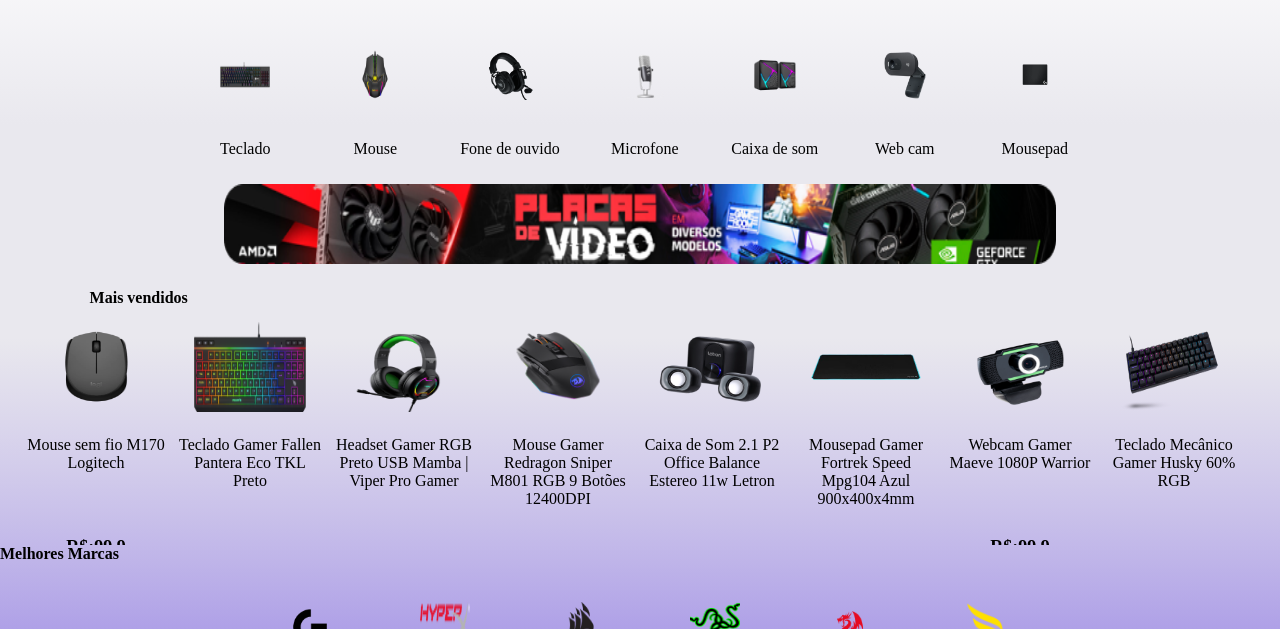
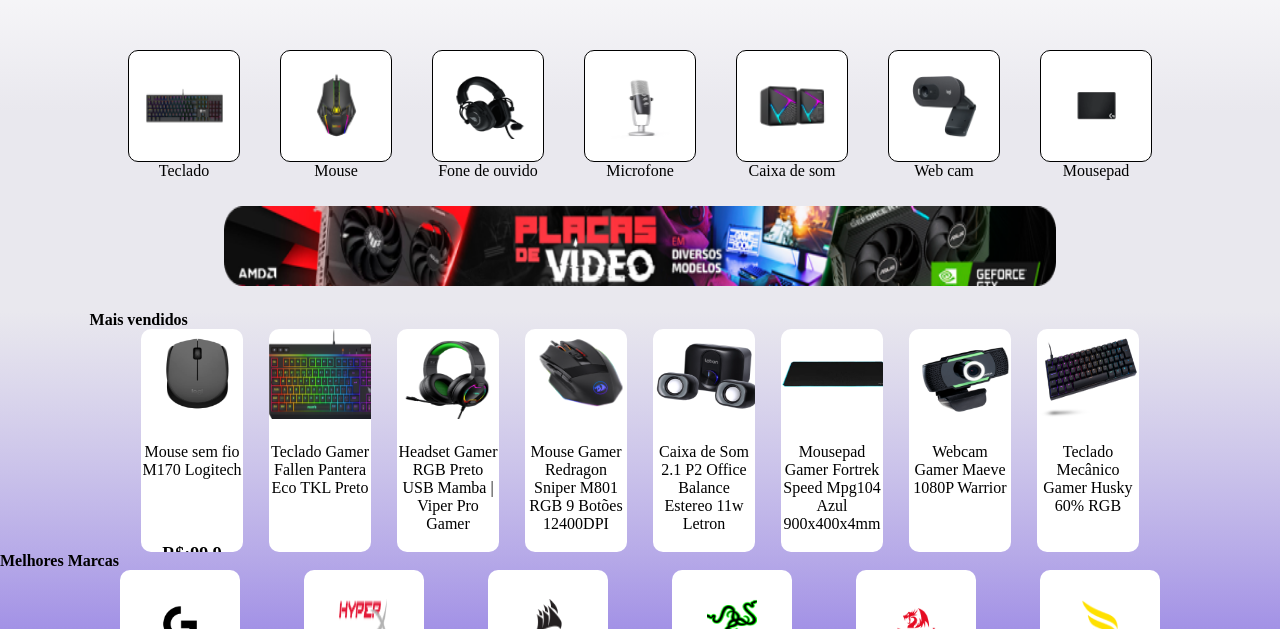
Before and after one commit to Bros12Lek/Anubis, a website: page pages/index.html in a window 1280 px wide. Shown: the part 89-718 px from the top of the page. Drawn offline with Linux system fonts and the light colour scheme; a web font is replaced by a local one.

Commit message:
mudanças feitas na pagina index do site [Adriano]

```diff
--- a/pages/index.html
+++ b/pages/index.html
@@ -1,17 +1,19 @@
 <!DOCTYPE html>
 <html lang="pt-br">
   <head>
+    <link rel="preconnect" href="https://fonts.googleapis.com">
+    <link rel="preconnect" href="https://fonts.gstatic.com" crossorigin>
+    <link href="https://fonts.googleapis.com/css2?family=Great+Vibes&family=Inter:wght@400;600&family=Raleway:ital,wght@1,300&display=swap" rel="stylesheet">
     <meta charset="UTF-8" />
     <meta name="viewport" content="width=device-width, initial-scale=1.0" />
-    <title>Login</title>
-    <link rel="stylesheet" href="../styles/style.css" />
+    <link rel="stylesheet" type="text/css" href="../styles/style.css" media="all" >
     <link rel="preconnect" href="https://fonts.googleapis.com" />
     <link rel="preconnect" href="https://fonts.gstatic.com" crossorigin />
     <link
-      href="https://fonts.googleapis.com/css2?family=Roboto:ital@1&display=swap"
-      rel="stylesheet"
+    href="https://fonts.googleapis.com/css2?family=Roboto:ital@1&display=swap"
+    rel="stylesheet"
     />
-    <link rel="preconnect" href="https://fonts.googleapis.com%22%3E/>
+    <link rel="preconnect" href="https://fonts.googleapis.com%22%3E"/>
     <link rel="preconnect" href="https://fonts.gstatic.com/" crossorigin />
     <link
       href="https://fonts.googleapis.com/css2?family=Just+Me+Again+Down+Here&display=swap"
@@ -135,7 +137,7 @@
       <section class="produtos">
           <h4>Mais vendidos</h4>
         <div class="d__flex-produtos">
-          <div class="card__produtos" onclick="addEstilo(this)">
+          <div class="card__produtos" >
             <div class="card__img-produtos">
               <img src="../img/mouse-p-comprar-1.png" alt="" />
             </div>
@@ -266,9 +268,7 @@
         </div>
       </section>
       <section>
-        <div class="titulo__h4-marcas">
-          <h4>Melhores Marcas</h4>
-        </div>
+       <h4>Melhores Marcas</h4>
         <div class="d__flex-marcas">
           <div class="card__marcas">
             <div class="card__img-marca">
--- a/styles/abstract/_functions.scss
+++ b/styles/abstract/_functions.scss
@@ -32,8 +32,8 @@
 
 @mixin cardVizual{
     background-color: white;
-    height: 90px;
-    width: 90px;
+    height: 7rem;
+    width: 7rem;
     display: block;
     margin: 0 auto;
     border-radius: 10px;
--- a/styles/modules/_bodyGrid.scss
+++ b/styles/modules/_bodyGrid.scss
@@ -1,6 +1,6 @@
 @import '../abstract/variables';
 
-body{
+body,html{
     height: 100vh;
     width: 100vw;
     display: grid;
--- a/styles/modules/_conta.scss
+++ b/styles/modules/_conta.scss
@@ -5,12 +5,18 @@
     .conta-container{
         width: 100%;
         height: 100%;
-        border: 2px solid;
+        font-family: inter;
+        font-weight: 200;
+        font-size: medium;
+        display: grid;
+        grid-template-rows: auto 1fr;
 
          //funcao para fonte
          @include formFonte;
-         //funcao para botao
-         @include botaoDefault;
+         button{
+             @include botaoDefault;
+         }
+
 
         .sub-container{
             display: flex;
@@ -18,13 +24,16 @@
             width: 100%;
             height: 100%;
             gap: 5%;
+            @media only screen and (max-width: 920px){
+                gap: 1%;
+            }
 
             .informacoes{
-
                 display: flex;
                 flex-direction: column;
                 height: 100%;
                 gap: 1rem;
+
 
                 .cartoes{
                     display: grid;
@@ -33,6 +42,9 @@
                     width: 30rem;
                     height: 30%;
                     background-color: white;
+                    @media only screen and (max-width: 920px){
+                        width: 90%;
+                    }
 
                     .tittle-card{
                         grid-row: 1/2;
@@ -60,6 +72,9 @@
                     width: 30rem;
                     height: 30%;
                     background-color: white;
+                    @media only screen and (max-width: 920px){
+                        width: 90%;
+                    }
 
 
                     .tittle-endereco{
@@ -88,6 +103,9 @@
                     width: 30rem;
                     height: 30%;
                     background-color: white;
+                    @media only screen and (max-width: 920px){
+                        width: 90%;
+                    }
 
                     .tittle-senha{
                         grid-row: 1/2;
@@ -143,6 +161,16 @@
                 grid-template-columns: auto;
                 grid-template-rows: 5% 1fr ;
 
+                @media only screen and (max-width: 1440px){
+                    width: 40%;
+                }
+
+                @media only screen and (max-width: 920px){
+                    width: 35%;
+                    height: 98%;
+                }
+
+
                 .tittle-histShop{
                     margin-left: 1.5rem;
                     grid-row: 1/2;
@@ -155,6 +183,9 @@
                     overflow-y: auto;
                     width: 90%;
                     margin-left: 2rem;
+                    @media only screen and (max-width: 920px){
+                        width: 80%;
+                    }
                 }
             }
         }
--- a/styles/modules/_index.scss
+++ b/styles/modules/_index.scss
@@ -8,21 +8,26 @@
         justify-content: center;
         margin-top: 5%;
         flex-wrap: wrap;
-    }
+
         .card{
+
             margin: 0 20px 0 20px;
-    }
+
             .card__img{
                 //config dos cards da primeira seção
                 @include cardVizual;
+                img{
+                    margin: auto;
+                    width: 70%;
+                    height: 60%;
                 }
-    .card__img img{
-        // config de imgs da primeira seção
-        display: block;
-        margin: 0 auto;
             }
             .card__text{
                 text-align: center;
+            }
+        }
+
+
     }
 
     .promo__add-placas{
@@ -54,6 +59,7 @@
     .d__flex-produtos{
         // flex da div produtos, trabalhando a responsividade da seção inteira
         display: flex;
+        gap: 2%;
         flex-wrap: wrap;
         justify-content: center;
         text-align: center;
@@ -64,11 +70,9 @@
     }
     .card__produtos{
         // configuração do card de produtos
-        display: block;
-        margin: 15px 10px 0 0;
-        background-color: var(--cardColor);
+        background-color: white;
         height: 27.9vh;
-        width: 18vh;
+        width: 8%;
         border-radius: 10px;
         overflow: hidden;
         transition: 0.2s ease-in-out;
@@ -91,6 +95,11 @@
     }
     .card__text-produtosOverflow{
             margin-top: 65px;
+    display: flex;
+    flex-flow: column wrap;
+    justify-content: space-around;
+    height: 10rem;
+    align-items: center;
     }
     .card__img-produtos img{
         // medidas de imagens padronizadas se der bug olhem aq
@@ -106,12 +115,11 @@
         // responsividade das marcas
         display: flex;
         justify-content: center;
+        gap: 4rem;
     }
     .card__marcas{
         // configuração dos cards de marcas
-        background-color: var(--cardColor);
-        display: block;
-        margin: 10px 0 0 15px;
+        background-color: white;
         height: 14vh;
         width: 13vh;
         border-radius: 10px;
--- a/styles/style.scss
+++ b/styles/style.scss
@@ -7,3 +7,4 @@
 @import './modules/loginContainer';
 @import './modules/conta';
 @import './modules/cadastro';
+@import './modules/index';
```
Also changed, not shown: pages/cadastro.html (+3 -0 lines), pages/conta.html (+3 -2 lines), pages/login.html (+8 -5 lines), pages/tela.html (+3 -0 lines), styles/style.css, 2 other files. Lines whose indentation alone changed are shown as unchanged.
